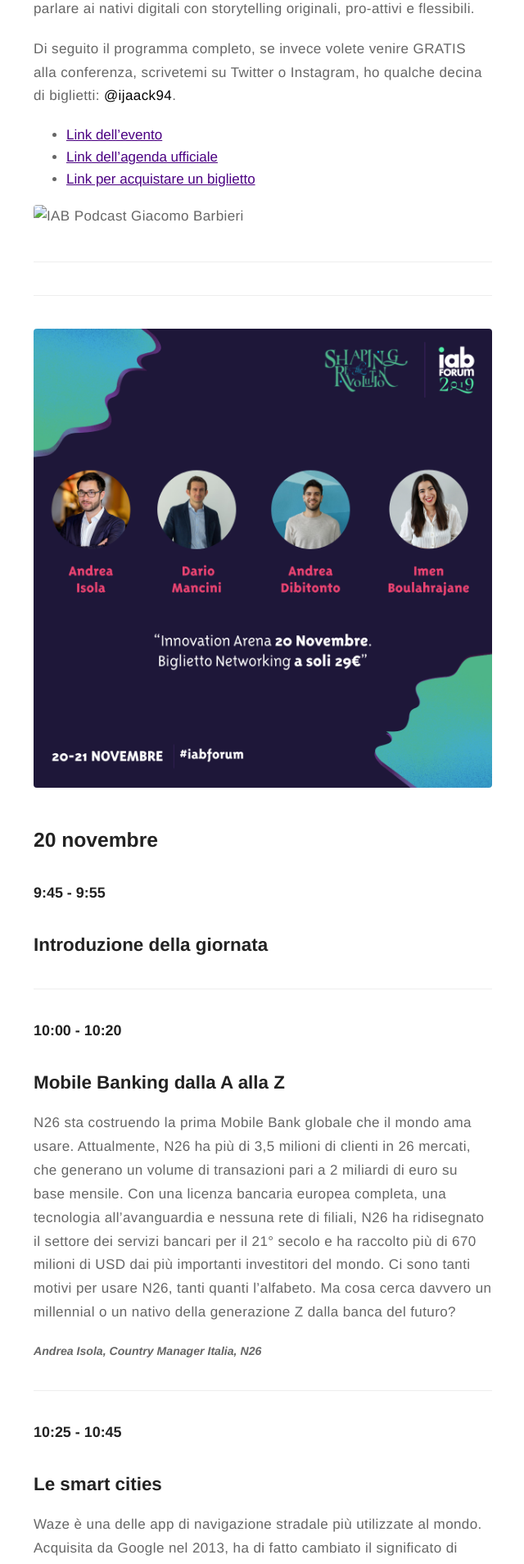
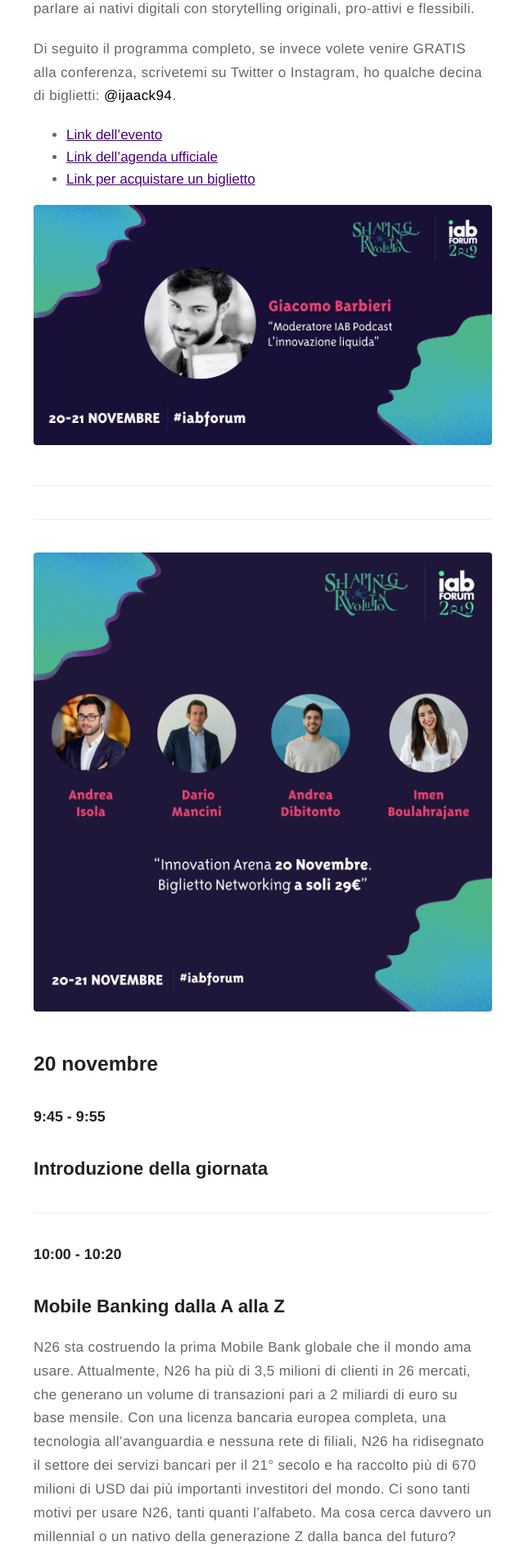
Before and after one commit to iJaack/Jaack, a Jekyll site: the page built from _posts/2019-11-05-iab-podcast-innovazione-liquida.markdown, in a window 1280 px wide. Shown: the part 785-2693 px from the top of the page at 82% size, without its empty margins (319-959 px from the left). Built offline with Jekyll 4.4.1, drawn with Linux system fonts in a browser that asks for light colours.

Commit message:
Fix immagine in progetto IAB Forum 2019

```diff
--- a/_posts/2019-11-05-iab-podcast-innovazione-liquida.markdown
+++ b/_posts/2019-11-05-iab-podcast-innovazione-liquida.markdown
@@ -26,7 +26,7 @@
 - [Link dell'agenda ufficiale](https://www.iab.it/eventi/iab-forum/iab-forum-2019/innovation-arena/)
 - [Link per acquistare un biglietto](https://www.iab.it/eventi/iab-forum/iab-forum-2019/iscriviti/)
 
-<img class="image" src="{{site.url}}/assets/images/projects/iab-podcast-giacomo.png" alt="IAB Podcast Giacomo Barbieri" />
+<img class="image" src="{{site.url}}/assets/images/projects/IAB-Forum-2019/iab-podcast-giacomo.png" alt="IAB Podcast Giacomo Barbieri" />
 
 ---
 ---
```
